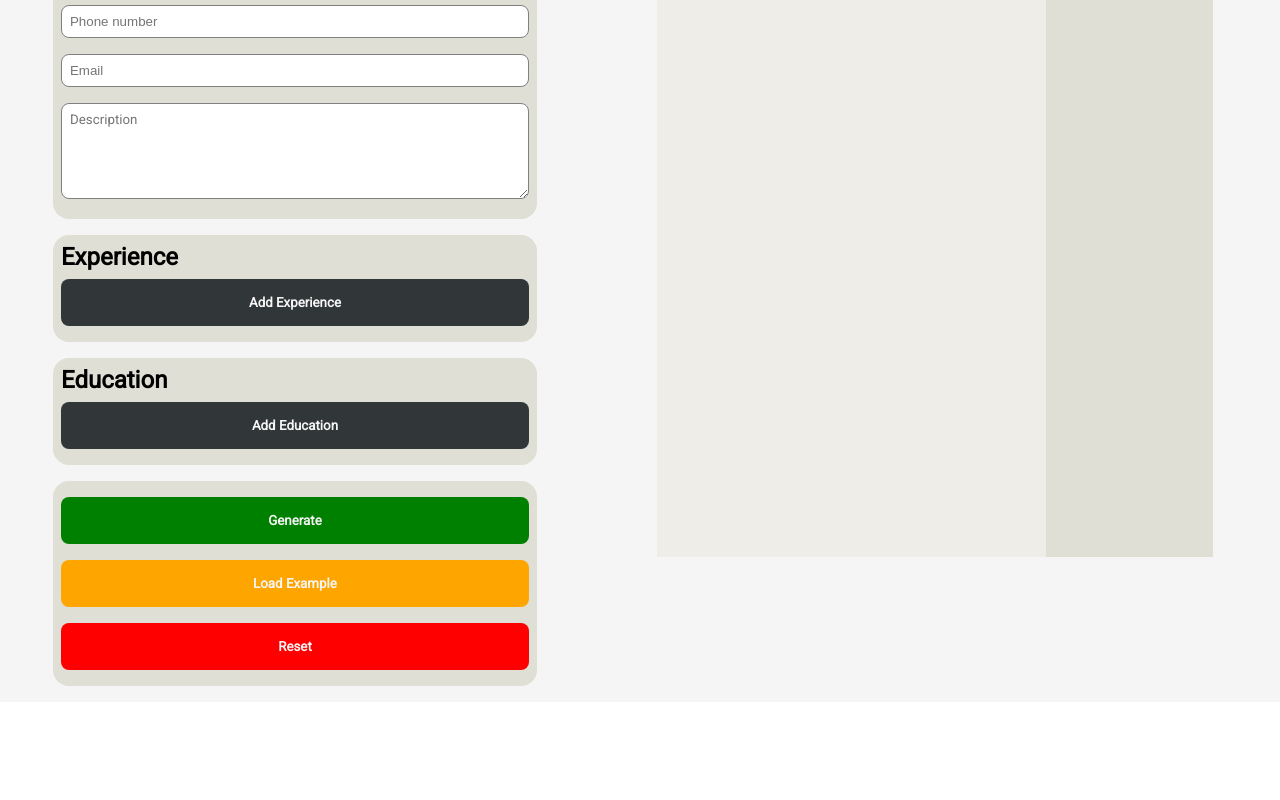
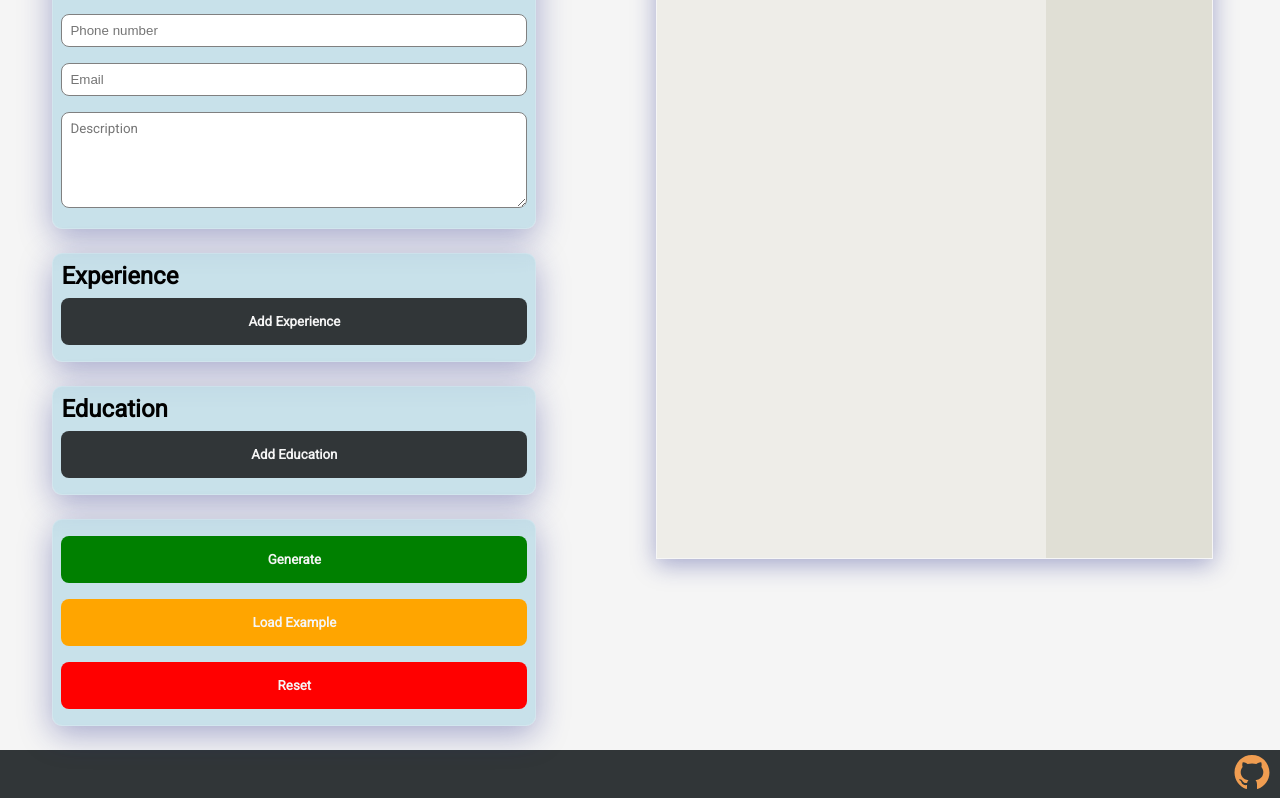
Before and after one commit to Atlas-1510/cv-project, a React (Create React App) app: page / in a window 1280 px wide. Shown: the part 309-1109 px from the top of the page. Before the commit the page ends 1011 px from the top, so only its background shows below. Built offline with nearby package versions, Linux system fonts and the light colour scheme.

Commit message:
Adjust styling, add footer

```diff
--- a/src/App.css
+++ b/src/App.css
@@ -7,6 +7,7 @@
   padding: 0;
 }
 
-body {
+body,
+html {
   font-family: "Roboto", sans-serif;
 }
--- a/src/App.js
+++ b/src/App.js
@@ -10,6 +10,7 @@ import Section from "./components/utilities/Section";
 import Button from "./components/utilities/Button/Button";
 import Preview from "./components/Preview/Preview";
 import PreviewWrapper from "./components/Preview/PreviewWrapper";
+import Footer from "./components/Footer";
 
 import { v4 as uuidv4 } from "uuid";
 import ReactToPrint from "react-to-print";
@@ -274,6 +275,7 @@ export default class App extends Component {
             />
           </PreviewWrapper>
         </Body>
+        <Footer appStyles={appStyles} />
       </AppWrapper>
     );
   }
@@ -283,6 +285,7 @@ const AppWrapper = styled.div`
   display: flex;
   flex-direction: column;
   align-items: center;
+  min-height: 100vh;
 `;
 
 const appStyles = {
@@ -292,4 +295,5 @@ const appStyles = {
   backgroundColor: "#f5f5f5",
   // sectionColor: "#FEE0AE",
   sectionColor: "#E0DFD5",
+  highLightColor: "#93C9DC",
 };
--- a/src/components/Body.js
+++ b/src/components/Body.js
@@ -15,6 +15,7 @@ export default Body;
 
 const BodyStyles = styled.main`
   background: ${(props) => props.appStyles.backgroundColor};
+  flex-grow: 2;
   width: 100%;
 
   @media (max-width: 800px) {
--- /dev/null
+++ b/src/components/Footer.js
@@ -0,0 +1,36 @@
+import React, { Component } from "react";
+import styled from "styled-components";
+import { AiFillGithub } from "react-icons/ai";
+import { IconContext } from "react-icons";
+
+const StyledFooter = styled.footer`
+  background: ${(props) => props.appStyles.headerColor};
+  height: 3rem;
+  width: 100%;
+  display: flex;
+  align-items: center;
+  justify-content: flex-end;
+`;
+
+export class Footer extends Component {
+  render() {
+    const iconColor = this.props.appStyles.titleColor;
+    return (
+      <StyledFooter appStyles={this.props.appStyles}>
+        <a href="https://github.com/Atlas-1510/cv-project">
+          <IconContext.Provider
+            value={{
+              color: iconColor,
+              size: "3rem",
+              style: { paddingRight: "0.5rem" },
+            }}
+          >
+            <AiFillGithub />
+          </IconContext.Provider>
+        </a>
+      </StyledFooter>
+    );
+  }
+}
+
+export default Footer;
--- a/src/components/Preview/Preview.js
+++ b/src/components/Preview/Preview.js
@@ -6,8 +6,8 @@ import MainPanel from "./MainPanel";
 
 const PreviewStyler = styled.div`
   ${"" /* Fix the positioning into the center later */}
-  width: 209.9mm;
-  height: 296.9mm;
+  width: 209.99mm;
+  height: 296.99mm;
   display: grid;
   position: relative;
   grid-template-columns: 70% 30%;
--- a/src/components/Preview/PreviewWrapper.js
+++ b/src/components/Preview/PreviewWrapper.js
@@ -2,15 +2,20 @@ import React, { Component } from "react";
 import styled from "styled-components";
 
 const Wrapper = styled.div`
-  padding: 2rem;
+  margin: 2rem;
   overflow: hidden;
   display: flex;
   align-items: center;
   justify-content: center;
   max-height: auto;
 
+  box-shadow: 0 8px 32px 0 rgba(31, 38, 135, 0.37);
+  backdrop-filter: blur(4px);
+  -webkit-backdrop-filter: blur(4px);
+  border: 1px solid rgba(255, 255, 255, 0.18);
+
   position: sticky;
-  top: 0px;
+  top: 2rem;
 
   @media (min-width: 201px) and (max-width: 300px) {
     zoom: 0.3;
--- a/src/components/utilities/Section.js
+++ b/src/components/utilities/Section.js
@@ -16,7 +16,14 @@ const SectionTitle = styled.h2``;
 
 const StyledSection = styled.section`
   padding: 0.5rem;
-  margin: 1rem 0.5rem 1rem 0.5rem;
-  background: ${(props) => props.appStyles.sectionColor};
+  ${"" /* margin: 1rem 0.5rem 1rem 0.5rem; */}
+  margin: 1.5rem 0.5rem 1.5rem 0.5rem;
+  background: ${(props) => props.appStyles.highLightColor + "75"};
   border-radius: 1rem;
+  ${"" /* background: rgba(255, 255, 255, 0.25); */}
+  box-shadow: 0 8px 32px 0 rgba(31, 38, 135, 0.37);
+  backdrop-filter: blur(4px);
+  -webkit-backdrop-filter: blur(4px);
+  border-radius: 10px;
+  border: 1px solid rgba(255, 255, 255, 0.18);
 `;
```
